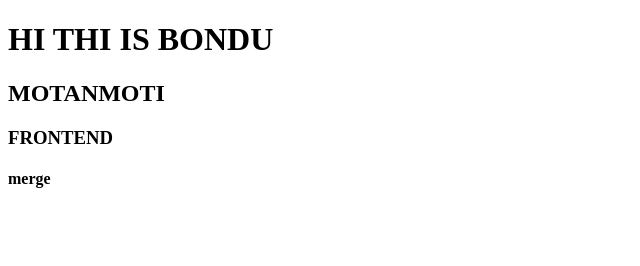
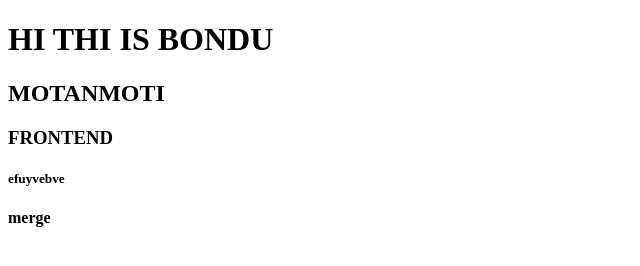
Before and after one commit to JAYASURYA07/SAMPLEREPO, a plain HTML site: page index1.html in a window 1280 px wide. Shown: the full height of the page, 0-640 px from the left. Drawn offline with Linux system fonts and the light colour scheme.

Commit message:
everything changed

```diff
--- a/index1.html
+++ b/index1.html
@@ -10,6 +10,7 @@
     <h1 id = "h1"> HI THI IS BONDU </h1>
     <h2>MOTANMOTI</h2>
     <h3>FRONTEND</h3>
+    <h5>efuyvebve</h5>
 <h4> merge</h4>
     <script src="index.js">
     </script>
```
